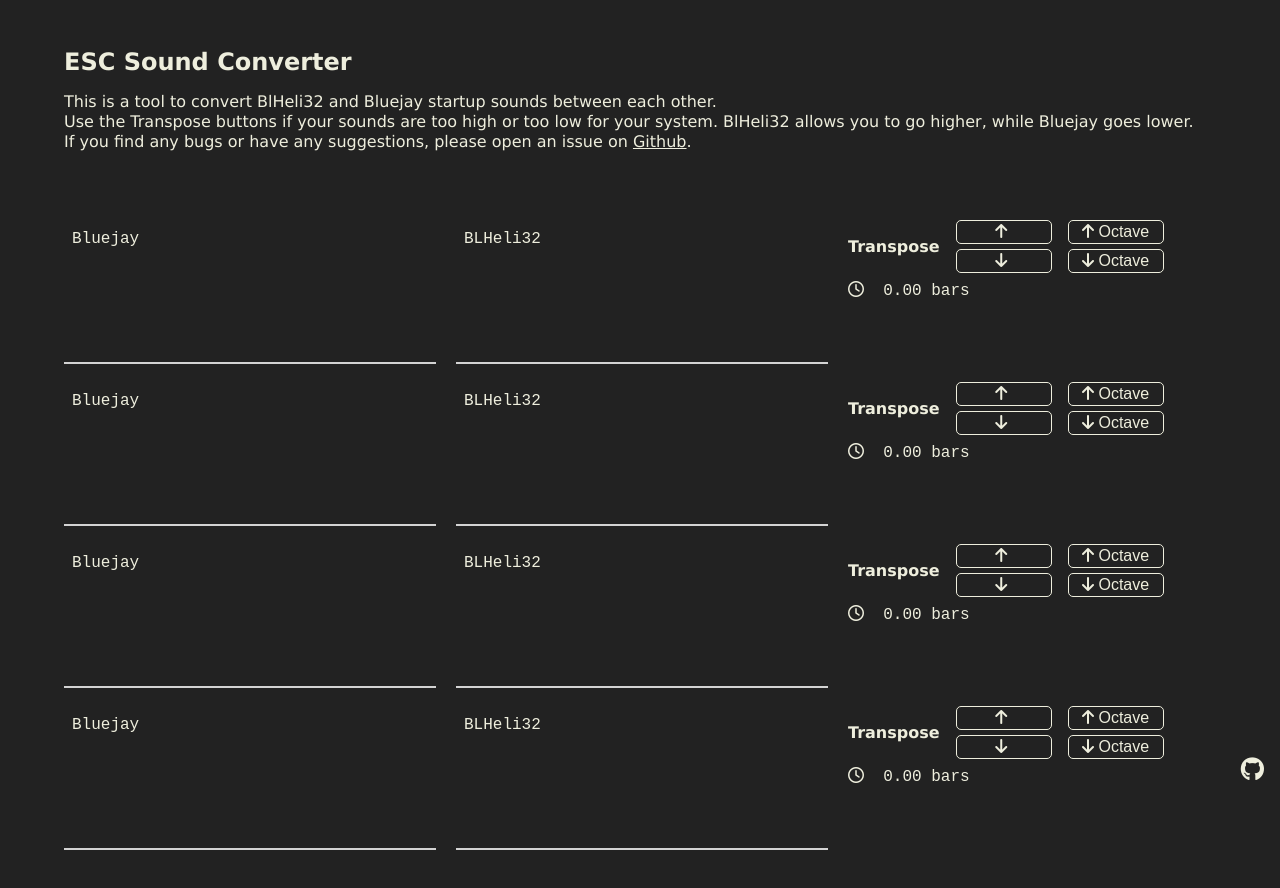
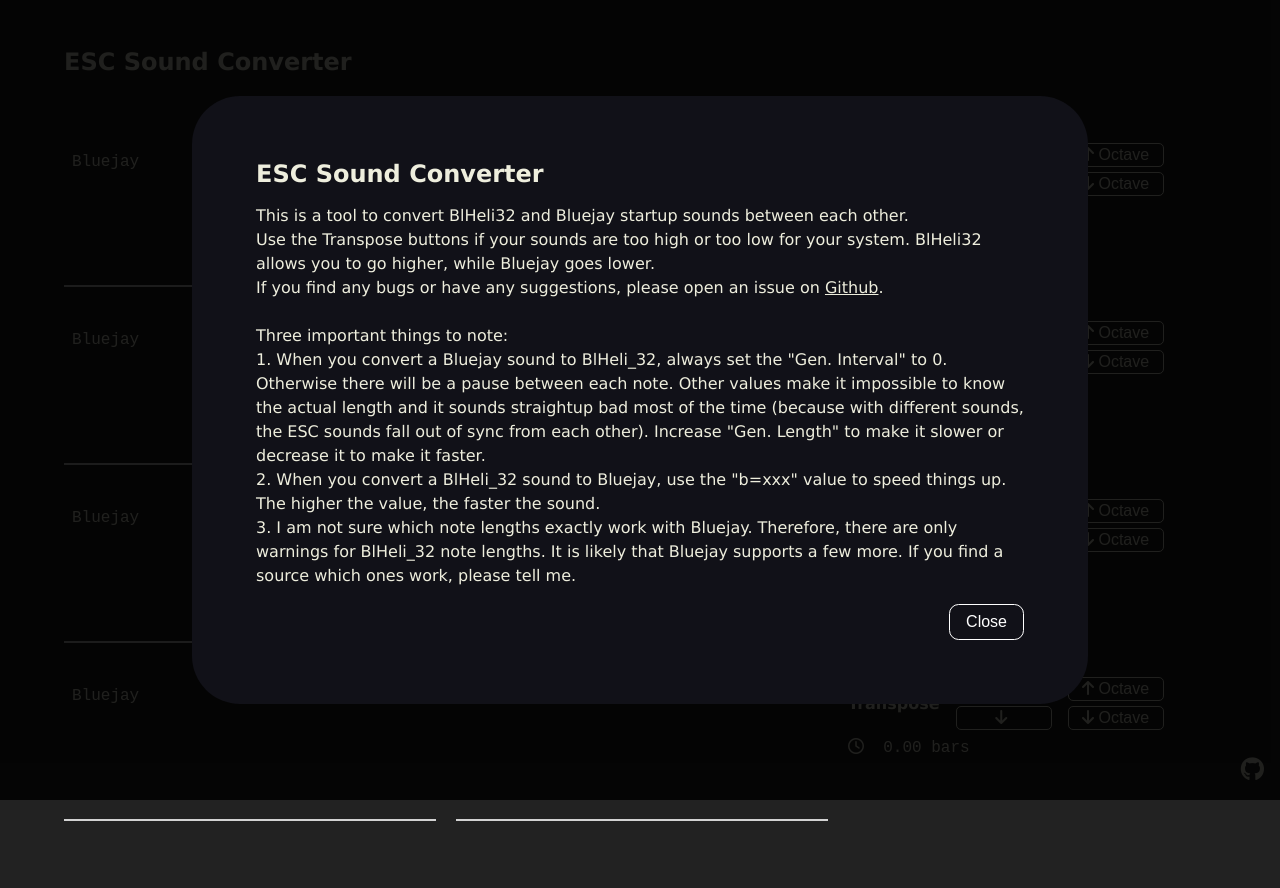
Before and after one commit to bastian2001/esc-sound-converter, a Vue app: page / in a window 1280 px wide. Shown: the top 888 px of the page. Built offline with nearby package versions, Linux system fonts and the light colour scheme.

Commit message:
intro window

```diff
--- a/src/App.vue
+++ b/src/App.vue
@@ -1,20 +1,35 @@
 <template>
 	<div class="main-wrapper">
+		<div id="introBackground" :class="{ hide: hideIntro }">
 			<div id="intro">
 				<h2>ESC Sound Converter</h2>
 				<p class="introText">
-				This is a tool to convert BlHeli32 and Bluejay startup sounds between each other.<br />Use the Transpose buttons
-				if your sounds are too high or too low for your system. BlHeli32 allows you to go higher, while Bluejay goes
-				lower.<br />If you find any bugs or have any suggestions, please open an issue on
+					This is a tool to convert BlHeli32 and Bluejay startup sounds between each other.<br />Use the Transpose
+					buttons if your sounds are too high or too low for your system. BlHeli32 allows you to go higher, while
+					Bluejay goes lower.<br />If you find any bugs or have any suggestions, please open an issue on
 					<a href="https://github.com/Bastian2001/esc-sound-converter/issues/new" style="color: inherit !important"
 						>Github</a
-				>.
+					>.<br /><br />
+					Three important things to note:<br />
+					1. When you convert a Bluejay sound to BlHeli_32, always set the "Gen. Interval" to 0. Otherwise there will be
+					a pause between each note. Other values make it impossible to know the actual length and it sounds straightup
+					bad most of the time (because with different sounds, the ESC sounds fall out of sync from each other).
+					Increase "Gen. Length" to make it slower or decrease it to make it faster.<br />
+					2. When you convert a BlHeli_32 sound to Bluejay, use the "b=xxx" value to speed things up. The higher the
+					value, the faster the sound.<br />
+					3. I am not sure which note lengths exactly work with Bluejay. Therefore, there are only warnings for
+					BlHeli_32 note lengths. It is likely that Bluejay supports a few more. If you find a source which ones work,
+					please tell me.
 				</p>
-			<p :class="{ hide: timeEqual }" class="introText">
-				<i class="fa-solid fa-triangle-exclamation"></i>&nbsp;&nbsp;Unequal lengths lead to asynchronous beeps at the
-				end of the start sequence.
+				<div class="alignright"><button @click="hideIntro = true">Close</button></div>
+			</div>
+		</div>
+		<div id="presetLoader"></div>
+		<h2>ESC Sound Converter</h2>
+		<p :class="{ hide: timeEqual }" class="warningText">
+			<i class="fa-solid fa-triangle-exclamation"></i>&nbsp;&nbsp;Unequal lengths lead to asynchronous beeps at the end
+			of the start sequence.
 		</p>
-		</div>
 		<Converter @time="$event => calcTime(0, $event)" :time-equal="timeEqual" />
 		<Converter @time="$event => calcTime(1, $event)" :time-equal="timeEqual" />
 		<Converter @time="$event => calcTime(2, $event)" :time-equal="timeEqual" />
@@ -31,6 +46,7 @@
 		return {
 			timeEqual: true,
 			times: ["0.00", "0.00", "0.00", "0.00"],
+			hideIntro: false,
 		}
 	},
 	components: {
@@ -75,15 +91,56 @@
 	font-family: Verdana, Geneva, Tahoma, sans-serif;
 	margin-top: 1rem;
 }
+
+#introBackground {
+	background-color: #000d;
+	position: fixed;
+	top: 0;
+	left: 0;
+	width: 100%;
+	height: 100%;
+	z-index: 1;
+	transition: all 0.5s ease-in-out, visibility 0s linear 0.5s;
+}
+.hide {
+	opacity: 0;
+	visibility: hidden;
+}
+
 #intro {
+	position: absolute;
+	top: 50%;
+	left: 50%;
+	transform: translate(-50%, -50%);
+	color: #fff;
+	background-color: #111118;
+	padding: 4rem;
+	border-radius: 3rem;
+	width: 70%;
+	box-sizing: border-box;
+}
+
+.introText {
+	line-height: 150%;
+}
+#intro button {
+	padding: 0.5rem 1rem;
+	margin-top: 1rem;
+	border-radius: 0.6rem;
+	background-color: transparent;
+	border: 1px solid white;
+	color: white;
+	text-align: right;
+	font-size: 1rem;
+}
+.alignright {
+	text-align: right;
+}
+.warningText {
 	margin-bottom: 2rem;
 }
 
-.hide {
-	visibility: hidden;
-}
-
-.introText {
-	line-height: 125%;
+#presetLoader {
+	float: right;
 }
 </style>
--- a/src/components/Converter.vue
+++ b/src/components/Converter.vue
@@ -326,7 +326,7 @@
 	display: grid;
 	grid-template-columns: 1fr 1fr 1fr;
 	gap: 1.5rem;
-	margin-bottom: 2rem;
+	margin-bottom: 3rem;
 }
 textarea {
 	width: 100%;
```
Lines whose indentation alone changed are shown as unchanged.
